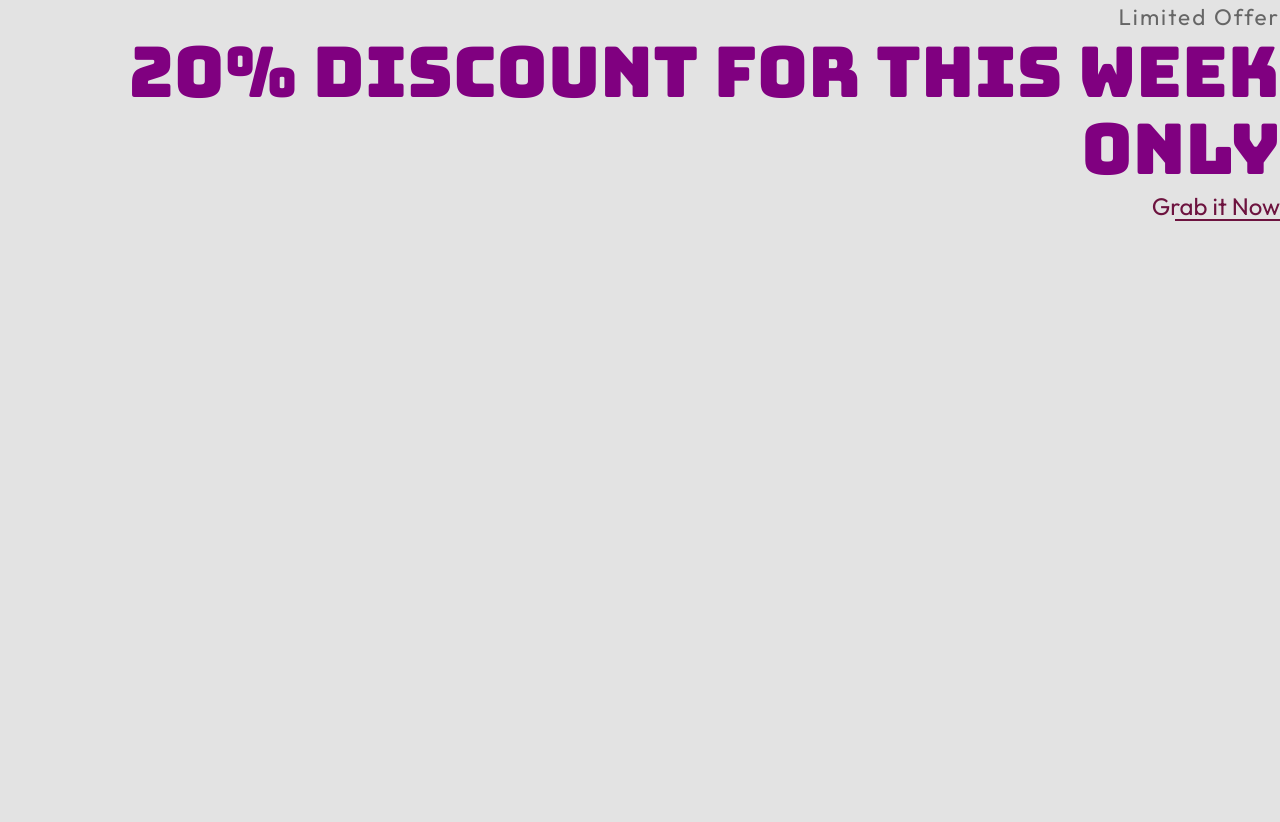
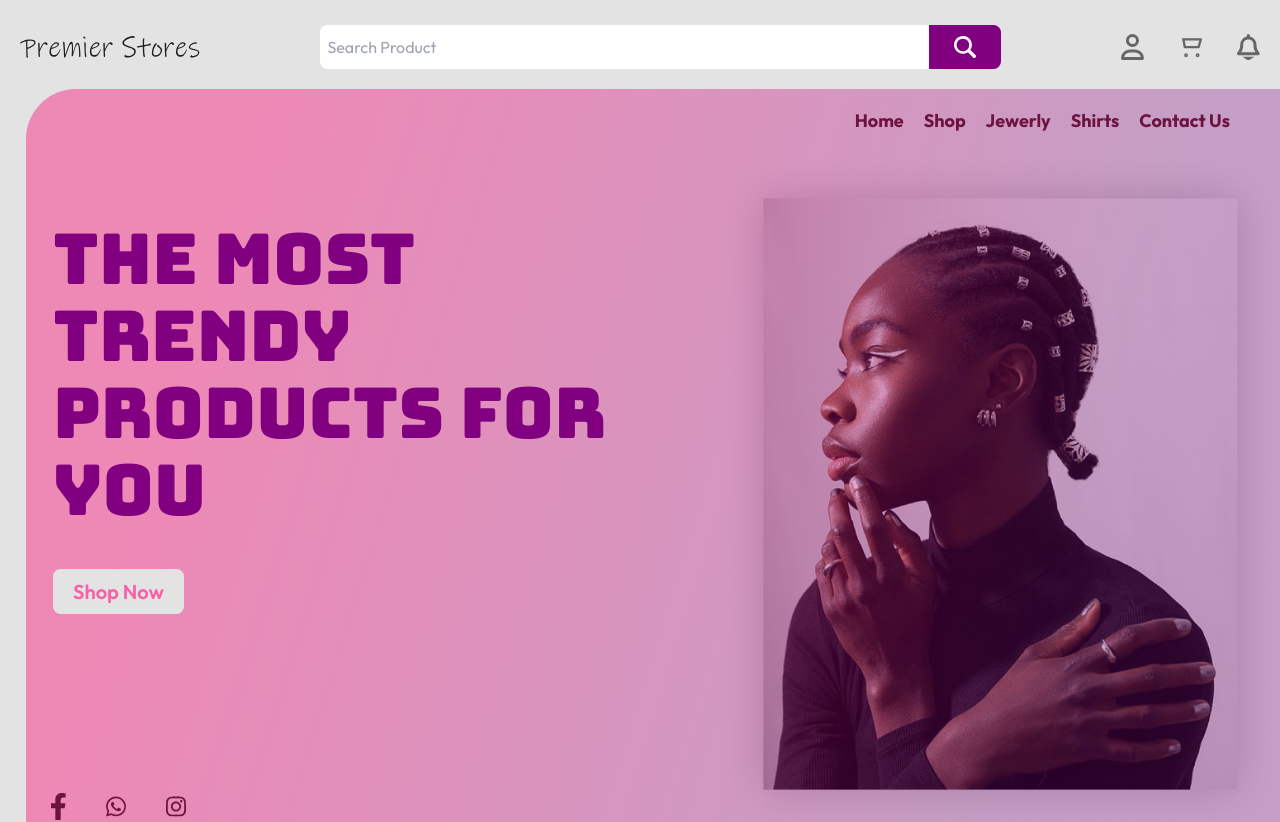
Before and after one commit to timmyproofficial/premier-store, a React (Vite) app: page / in a window 1280 px wide. Shown: the top 822 px of the page. Before the commit the page ends 800 px from the top, so only its background shows below. Built offline with nearby package versions, Linux system fonts and the light colour scheme.

Commit message:
Design the discount block

```diff
--- a/src/App.tsx
+++ b/src/App.tsx
@@ -1,14 +1,10 @@
-import HeadingDiscount from './components/HeadingDiscount';
 import { HomePage } from './pages';
 
 function App() {
   return (
     <div>
-      {/* <HomePage /> */}
-      <HeadingDiscount
-        mainText="20% Discount For this week only"
-        topText="Limited Offer"
-      />
+      <HomePage />
+      {/* <DiscountBlock /> */}
     </div>
   );
 }
--- a/src/components/Discount.tsx
+++ /dev/null
@@ -1,15 +0,0 @@
-import React from 'react';
-import discountImg from '../assets/discount.png';
-import BlockWhite from './BlockWhite';
-
-const Discount = () => {
-  return (
-    <BlockWhite>
-      <div>
-        <img src={discountImg} alt="Discount Image" />
-      </div>
-    </BlockWhite>
-  );
-};
-
-export default Discount;
--- /dev/null
+++ b/src/components/DiscountBlock.tsx
@@ -0,0 +1,22 @@
+import discountImg from '../assets/discount.png';
+import HeadingDiscount from './HeadingDiscount';
+
+const DiscountBlock = () => {
+  return (
+    <section className="bg-block-color py-10">
+      <div className="grid grid-cols-[25%_1fr] gap-52 items-center px-20 my-40 discount-block">
+        <img
+          src={discountImg}
+          className="w-full discount-img"
+          alt="Discount Image"
+        />
+        <HeadingDiscount
+          mainText="20% Discount For this week only"
+          topText="Limited Offer"
+        />
+      </div>
+    </section>
+  );
+};
+
+export default DiscountBlock;
--- a/src/components/HeadingDiscount.tsx
+++ b/src/components/HeadingDiscount.tsx
@@ -7,16 +7,14 @@ interface Props {
 
 const HeadingDiscount = ({ mainText, topText }: Props) => {
   return (
-    <div>
-      <div className="text-right">
+    <div className="flex flex-col gap-8 items-end">
       {topText && (
         <p className="text-gray-color text-[2.25rem] top-text">{topText}</p>
       )}
-        <h1 className={`font-[${topText ? 600 : 700}] uppercase`}>
+      <h1 className={`font-[${topText ? 600 : 700}] text-[6rem] uppercase`}>
         {mainText}
       </h1>
       <HeadingBorderLink mainText="Grab it Now" link={'/'} />
-      </div>
     </div>
   );
 };
--- a/src/index.css
+++ b/src/index.css
@@ -91,14 +91,22 @@ p {
 }
 
 .hero {
+  border-top-left-radius: 50px;
+  /* height: 95vh; */
+}
+
+.hero,
+.discount-block {
   background: linear-gradient(
     107.32deg,
     rgba(255, 0, 113, 0.4) 15.44%,
     rgba(128, 0, 128, 0.3) 79.64%
   );
+}
 
-  border-top-left-radius: 50px;
-  /* height: 95vh; */
+.discount-img {
+  transform: scale(1.3, 1.5);
+  margin-left: 3rem;
 }
 
 @media screen and (min-width: 1024px) {
--- a/src/pages/HomePage.tsx
+++ b/src/pages/HomePage.tsx
@@ -1,4 +1,5 @@
 import AboutBlock from '../components/AboutBlock';
+import DiscountBlock from '../components/DiscountBlock';
 import FeaturedProuductsBlock from '../components/FeaturedProuductsBlock';
 import Hero from '../components/Hero';
 import NavbarTop from '../components/NavbarTop';
@@ -18,6 +19,7 @@ const HomePage = () => {
       <OffersBlock />
       <NewArrivalsBlock />
       <TestimonialsBlock />
+      <DiscountBlock />
     </>
   );
 };
```
Lines whose indentation alone changed are shown as unchanged.
